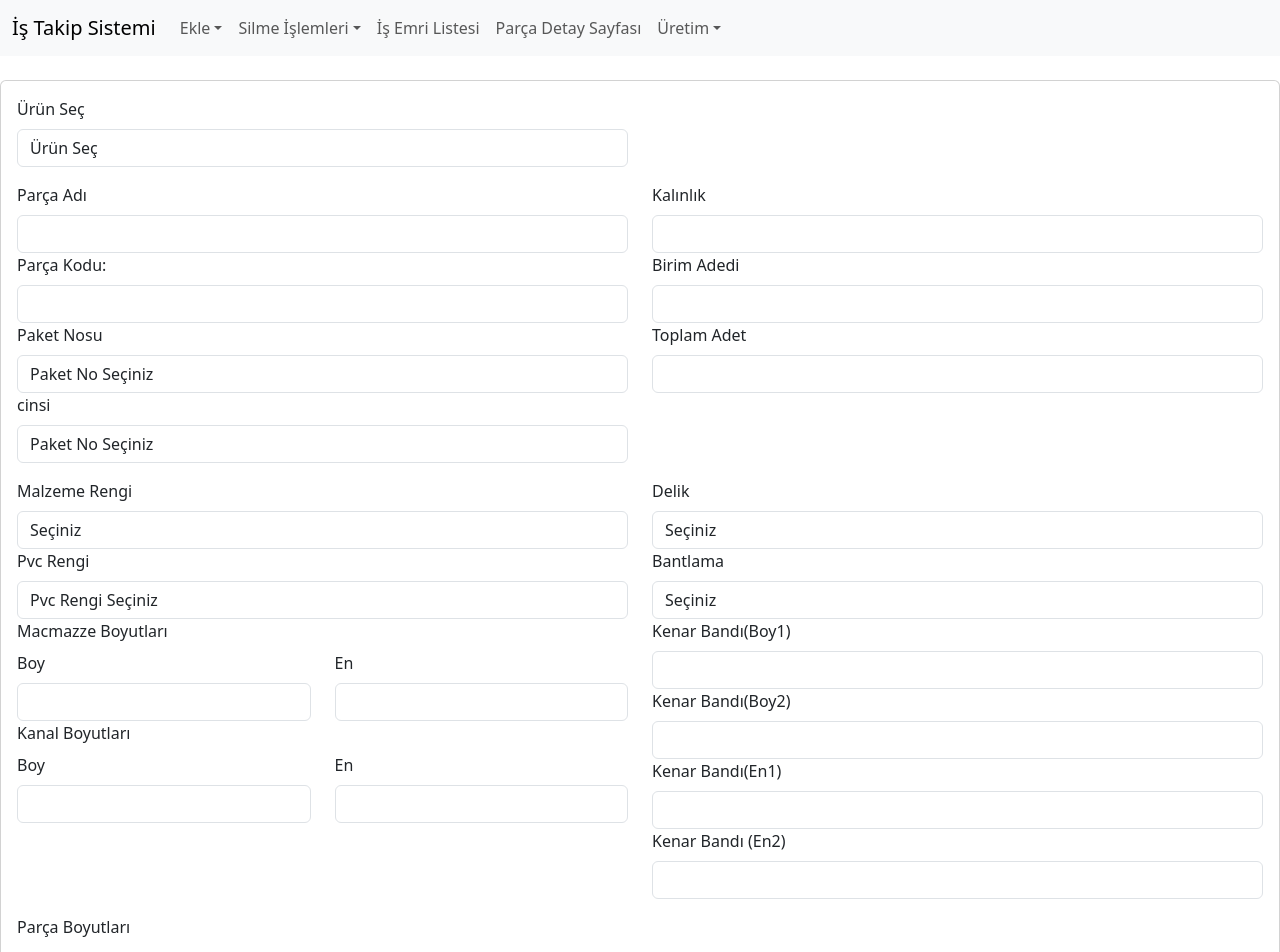
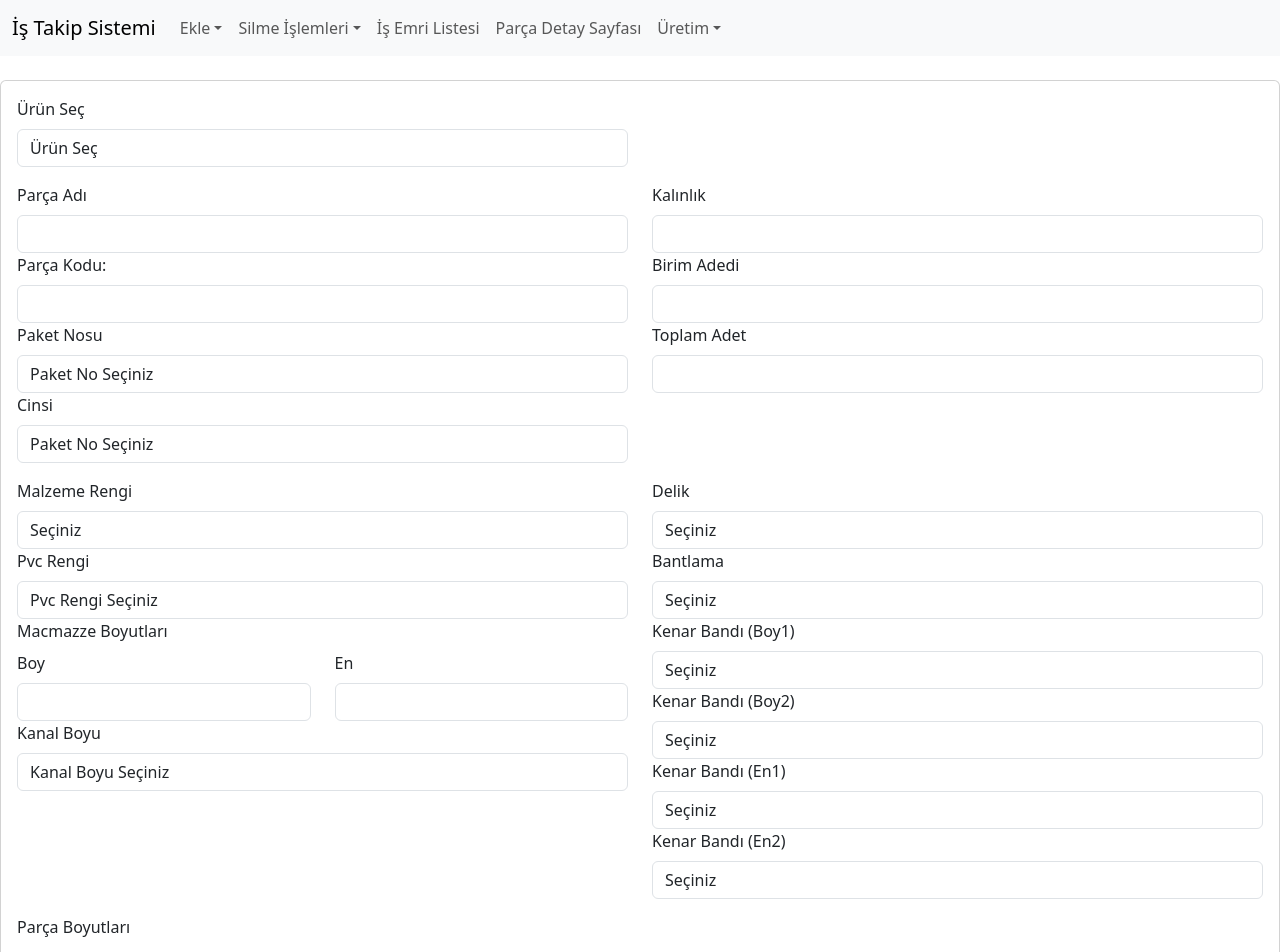
Before and after one commit to mertugrulfrontenddev/manage-works-furniture, a React (Create React App) app: page /partadd in a window 1280 px wide. Shown: the top 952 px of the page. Built offline with nearby package versions, Linux system fonts and the light colour scheme.

Commit message:
added-size-and-banding-isCopleted

```diff
--- a/src/components/Banding.jsx
+++ b/src/components/Banding.jsx
@@ -8,6 +8,7 @@ import {
   setDoc,
   updateDoc,
   doc,
+  onSnapshot,
 } from "firebase/firestore";
 import { LotContext } from "../context/LotContext";
 import "bootstrap/dist/css/bootstrap.min.css";
@@ -18,7 +19,7 @@ const Banding = () => {
   const [startTimes, setStartTimes] = useState({});
   const [endTimes, setEndTimes] = useState({});
   const [bandingFilter, setBandingFilter] = useState(""); // Add filter state for banding
-
+  const [operations, setOperations] = useState({});
   const handleTimeChange = (lotNumber, partId, type, value) => {
     if (type === "start") {
       setStartTimes((prev) => ({
@@ -83,6 +84,7 @@ const Banding = () => {
       startTime,
       type,
       bandingEnd: false, // type is "banding" here
+      operationKey: lotNumber + "-" + partId + "-banding",
       timestamp: new Date(),
     });
   };
@@ -206,6 +208,21 @@ const Banding = () => {
     fetchSavedTimes(); // Fetch saved times on component mount
   }, [products]);
 
+  useEffect(() => {
+    const unsubscribe = onSnapshot(
+      collection(db, "operations"),
+      (querySnapshot) => {
+        const operations = {};
+        querySnapshot.forEach((doc) => {
+          operations[doc.id] = doc.data();
+        });
+        setOperations(operations); // Veriyi güncelle
+      }
+    );
+
+    // Unsubscribe (temizleme) işlemi
+    return () => unsubscribe();
+  }, []);
   return (
     <div className="container mt-4">
       <h3 style={{ fontSize: "18px" }}>Ürünler ve Parçalar (Bantlama)</h3>
@@ -252,16 +269,23 @@ const Banding = () => {
                   .filter((part) =>
                     bandingFilter ? part.banding === bandingFilter : true
                   ) // Apply the filter for banding
-                  .map((part, partIndex) => (
+                  .map((part, partIndex) => {
+                    const isComplete =
+                      operations[`${lot.lotNumber}-${part.id}-banding`]
+                        ?.bandingEnd;
+                    return (
+                      !isComplete && (
                         <tr key={`${product.code}-${lotIndex}-${partIndex}`}>
-                      <td>{lot.lotNumber || "No Value"}</td>
+                          <td>
+                            {lot.lotNumber || "No Value"} {}
+                          </td>
                           <td>
                             {partIndex === 0 ? product.name || "No Value" : ""}
                           </td>
                           <td>
                             {partIndex === 0 ? product.code || "No Value" : ""}
                           </td>
-                      <td>{part.partName || "No Value"}</td>
+                          <td>{part.partName || "No Value"} </td>
                           <td>{part.paketNo || "No Value"}</td>
                           <td>{part.cinsi || "No Value"}</td>
                           <td>{part.materialColor || "No Value"}</td>
@@ -274,8 +298,9 @@ const Banding = () => {
                             <input
                               type="datetime-local"
                               value={
-                            startTimes[`${lot.lotNumber}-${part.id}-banding`] ||
-                            ""
+                                startTimes[
+                                  `${lot.lotNumber}-${part.id}-banding`
+                                ] || ""
                               }
                               onChange={(e) =>
                                 handleTimeChange(
@@ -303,8 +328,9 @@ const Banding = () => {
                             <input
                               type="datetime-local"
                               value={
-                            endTimes[`${lot.lotNumber}-${part.id}-banding`] ||
-                            ""
+                                endTimes[
+                                  `${lot.lotNumber}-${part.id}-banding`
+                                ] || ""
                               }
                               onChange={(e) =>
                                 handleTimeChange(
@@ -318,7 +344,11 @@ const Banding = () => {
                             <button
                               className="btn btn-danger btn-sm mt-1"
                               onClick={() =>
-                            updatePartEndTime(lot.lotNumber, part.id, "banding")
+                                updatePartEndTime(
+                                  lot.lotNumber,
+                                  part.id,
+                                  "banding"
+                                )
                               }
                             >
                               Bitiş Ekle
@@ -326,7 +356,9 @@ const Banding = () => {
                           </td>
                           <td></td>
                         </tr>
-                  ))
+                      )
+                    );
+                  })
               )
             )}
           </tbody>
--- a/src/components/Navigation.jsx
+++ b/src/components/Navigation.jsx
@@ -59,11 +59,6 @@ function Navigation() {
               </a>
               <ul className="dropdown-menu" aria-labelledby="ekleDropdown">
                 <li>
-                  <Link className="dropdown-item" to="/lotform">
-                    İş Emri Ekle
-                  </Link>
-                </li>
-                <li>
                   <Link className="dropdown-item" to="/partadd">
                     Parça Ekle
                   </Link>
@@ -71,6 +66,11 @@ function Navigation() {
                 <li>
                   <Link className="dropdown-item" to="/sizing">
                     Ebat Ekle
+                  </Link>
+                </li>
+                <li>
+                  <Link className="dropdown-item" to="/lotform">
+                    İş Emri Ekle
                   </Link>
                 </li>
               </ul>
--- a/src/components/PartAdd.jsx
+++ b/src/components/PartAdd.jsx
@@ -30,7 +30,7 @@ const AddPartForm = () => {
       boy2: "",
     },
     drilling: "",
-    channel: { length: "", width: "" },
+    channel: "",
     partSize: { length: "", width: "" },
     notes: "",
   });
@@ -101,7 +101,7 @@ const AddPartForm = () => {
           boy2: "",
         },
         drilling: "",
-        channel: { length: "", width: "" },
+        channel: "",
         partSize: { length: "", width: "" },
         notes: "",
       });
@@ -181,7 +181,7 @@ const AddPartForm = () => {
             </Form.Group>
 
             <Form.Group>
-              <Form.Label>cinsi</Form.Label>
+              <Form.Label>Cinsi</Form.Label>
               <Form.Control
                 as="select"
                 name="cinsi"
@@ -294,25 +294,20 @@ const AddPartForm = () => {
               </Row>
             </Form.Group>
             <Form.Group>
-              <Form.Label>Kanal Boyutları</Form.Label>
+              <Form.Label>Kanal Boyu</Form.Label>
               <Row>
                 <Col>
-                  <Form.Label>Boy</Form.Label>
                   <Form.Control
-                    type="text"
-                    name="length"
-                    value={part.channel.length}
-                    onChange={(e) => handleNestedChange(e, "channel")}
-                  />
-                </Col>
-                <Col>
-                  <Form.Label>En</Form.Label>
-                  <Form.Control
-                    type="text"
-                    name="width"
-                    value={part.channel.width}
-                    onChange={(e) => handleNestedChange(e, "channel")}
-                  />
+                    as="select"
+                    name="channel"
+                    value={part.channel}
+                    onChange={handleChange}
+                  >
+                    <option value="">Kanal Boyu Seçiniz</option>
+                    <option value="Tam Kanal">Tam Kanal</option>
+                    <option value="İki Kanal">İki Kanal</option>
+                    <option value="Dal Kanal">Dal Kanal</option>
+                  </Form.Control>
                 </Col>
               </Row>
             </Form.Group>
@@ -349,40 +344,59 @@ const AddPartForm = () => {
             </Form.Group>
 
             <Form.Group>
-              <Form.Label>Kenar Bandı(Boy1)</Form.Label>
+              <Form.Label>Kenar Bandı (Boy1)</Form.Label>
               <Form.Control
-                type="text"
+                as="select"
                 name="boy1"
                 value={part.edgeBanding.boy1}
                 onChange={handleEdgeBandingChange}
-              />
+              >
+                <option value="">Seçiniz</option>
+                <option value="0.4">0.4</option>
+                <option value="0.8">0.8</option>
+              </Form.Control>
             </Form.Group>
+
             <Form.Group>
-              <Form.Label>Kenar Bandı(Boy2)</Form.Label>
+              <Form.Label>Kenar Bandı (Boy2)</Form.Label>
               <Form.Control
-                type="text"
+                as="select"
                 name="boy2"
                 value={part.edgeBanding.boy2}
                 onChange={handleEdgeBandingChange}
-              />
+              >
+                <option value="">Seçiniz</option>
+                <option value="0.4">0.4</option>
+                <option value="0.8">0.8</option>
+              </Form.Control>
             </Form.Group>
+
             <Form.Group>
-              <Form.Label>Kenar Bandı(En1)</Form.Label>
+              <Form.Label>Kenar Bandı (En1)</Form.Label>
               <Form.Control
-                type="text"
+                as="select"
                 name="en1"
                 value={part.edgeBanding.en1}
                 onChange={handleEdgeBandingChange}
-              />
+              >
+                <option value="">Seçiniz</option>
+                <option value="0.4">0.4</option>
+                <option value="0.8">0.8</option>
+              </Form.Control>
             </Form.Group>
+
             <Form.Group>
               <Form.Label>Kenar Bandı (En2)</Form.Label>
               <Form.Control
-                type="text"
+                as="select"
                 name="en2"
                 value={part.edgeBanding.en2}
                 onChange={handleEdgeBandingChange}
-              />
+              >
+                <option value="">Seçiniz</option>
+                <option value="0.4">0.4</option>
+                <option value="0.8">0.8</option>
+              </Form.Control>
             </Form.Group>
           </Col>
         </Row>
--- a/src/components/PartDetails.jsx
+++ b/src/components/PartDetails.jsx
@@ -160,9 +160,7 @@ function PartDetails() {
                           </p>
 
                           <p>
-                            <strong>Kanal:</strong> Boy:{" "}
-                            {part.channel ? part.channel.length : "No Length"} x
-                            En: {part.channel ? part.channel.width : "No Width"}
+                            <strong>Kanal:</strong> {part.channel}
                           </p>
                           <p>
                             <strong>Parça Ölçüsü:</strong>{" "}
@@ -184,7 +182,7 @@ function PartDetails() {
 
                           <p>
                             <strong>Açıklama:</strong>{" "}
-                            {part.notes || "No additional notes"}
+                            {part.notes || "Bu parça için açıklama eklenmemiş"}
                           </p>
                         </Col>
                       </Row>
--- a/src/components/SizingList.jsx
+++ b/src/components/SizingList.jsx
@@ -249,15 +249,8 @@ function SizingList() {
                 const isCompleted =
                   cuttingOperations[lotPlakaKey]?.ebatlamaTamamlandi;
                 return (
-                  <tr
-                    key={`${index}-${idx}`}
-                    style={{
-                      ...trStyle,
-                      backgroundColor: isCompleted
-                        ? "lightgreen"
-                        : "transparent", // Eğer tamamlandıysa yeşil
-                    }}
-                  >
+                  !isCompleted && (
+                    <tr key={`${index}-${idx}`} style={{ ...trStyle }}>
                       <td style={tdStyle}>{data.lotNumber}</td>
                       <td style={tdStyle}>{data.productCode}</td>
                       <td style={tdStyle}>{data.productName}</td>
@@ -311,6 +304,7 @@ function SizingList() {
                         </button>
                       </td>
                     </tr>
+                  )
                 );
               })
             )}
```
Lines whose indentation alone changed are shown as unchanged.
